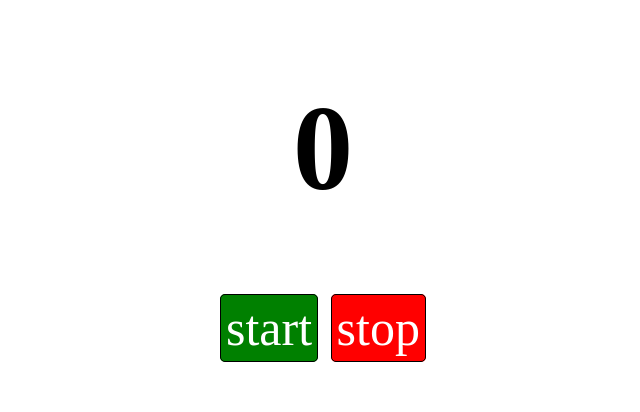
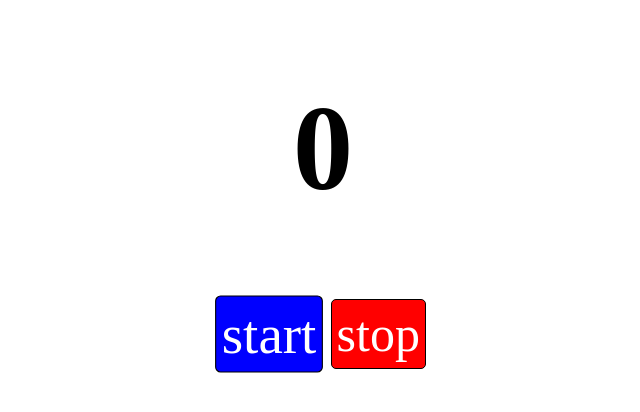
Before and after one commit to obabawale/stop-clock, a plain HTML site: page index.html in a window 1280 px wide. In both pictures the pointer is over the element "start". Shown: the whole page, without its empty margins (317-957 px from the left). Drawn offline with Linux system fonts and the light colour scheme.

Commit message:
add hover style to buttons

```diff
--- a/styles.css
+++ b/styles.css
@@ -13,6 +13,12 @@ span {
     font-size: 50px;
     padding: 5px;
     border-radius: 5px;
+    display: inline-block;
+}
+
+span:hover {
+    background-color: blue!important;
+    transform: scale(1.1);
 }
 
 span#start {
```
